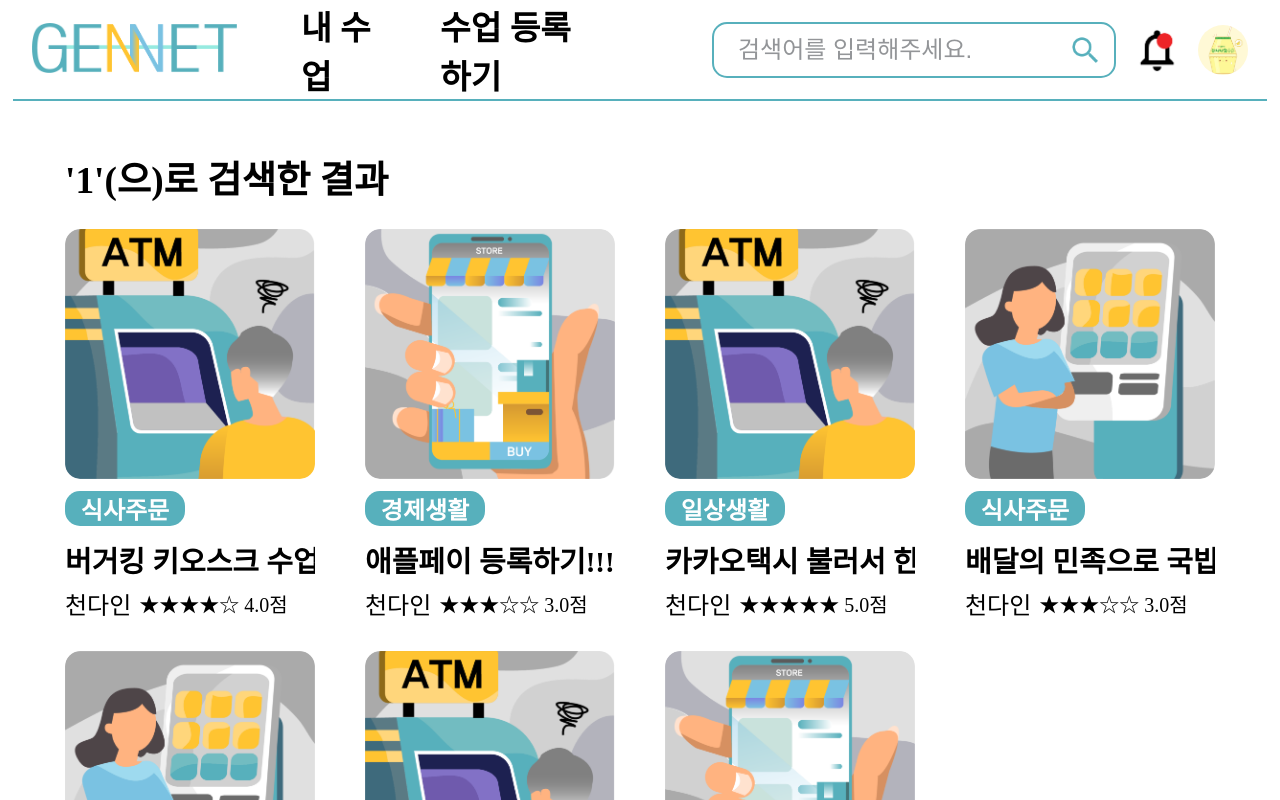
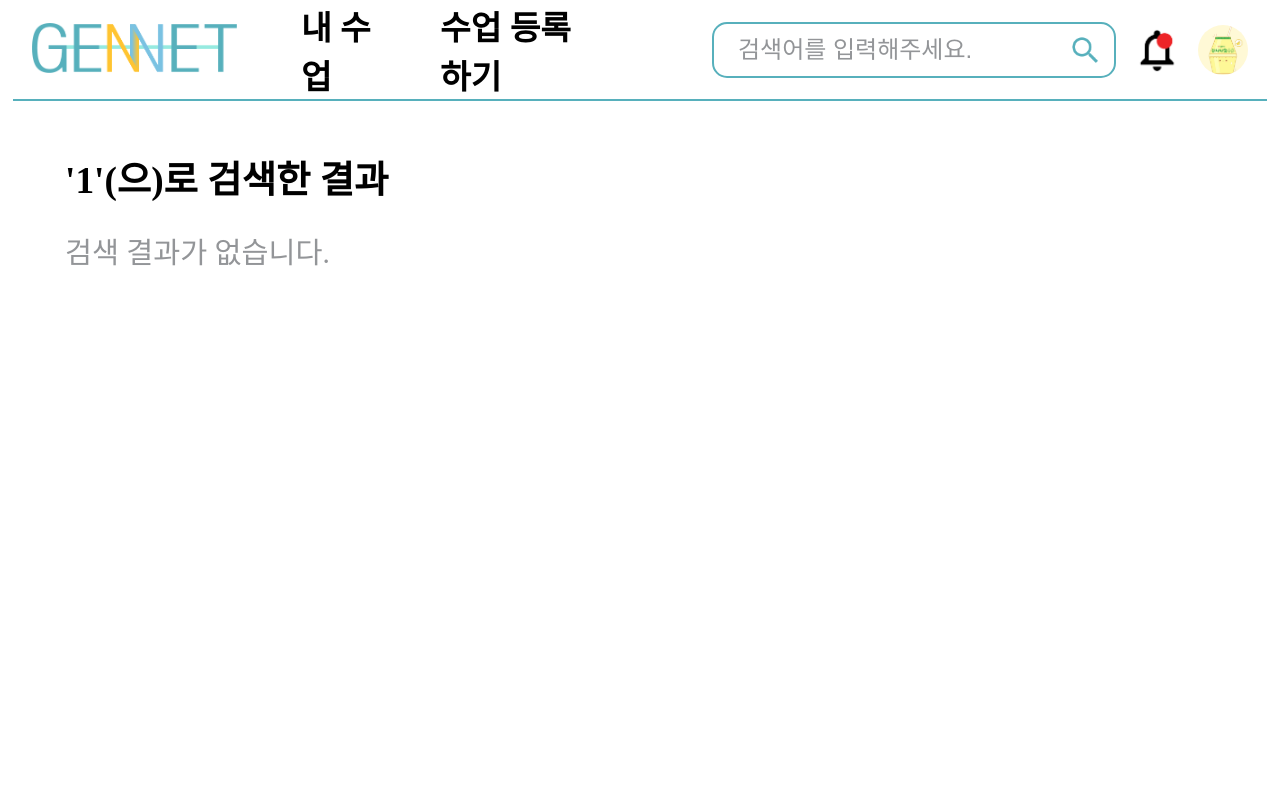
Before and after one commit to taehwan01/gennet-react, a React (Create React App) app: page /youth/search/1 in a window 1280 px wide. Shown: the top 800 px of the page. Built offline with nearby package versions, Linux system fonts and the light colour scheme.

Commit message:
feat: 검색 결과 없음 처리 추가

```diff
--- a/src/pages/SearchResult/SearchResult.jsx
+++ b/src/pages/SearchResult/SearchResult.jsx
@@ -5,60 +5,54 @@ import NewClass from '../../components/NewClass/NewClass';
 import styles from './SearchResult.module.scss';
 
 const newClasses = [
-  {
-    category: '식사주문',
-    title: '버거킹 키오스크 수업',
-    name: '천다인',
-    review: 4,
-    classImg: 1,
-  },
-  {
-    category: '경제생활',
-    title: '애플페이 등록하기!!!',
-    name: '천다인',
-    review: 3,
-    classImg: 2,
-  },
-  {
-    category: '일상생활',
-    title: '카카오택시 불러서 한강 놀러가기',
-    name: '천다인',
-    review: 5,
-    classImg: 1,
-  },
-  {
-    category: '식사주문',
-    title: '배달의 민족으로 국밥 시키기',
-    name: '천다인',
-    review: 3,
-    classImg: 0,
-  },
-  {
-    category: '일상생활',
-    title: '집에서 주민등록등본 출력하기',
-    name: '천다인',
-    review: 2,
-    classImg: 0,
-  },
-  {
-    category: '경제생활',
-    title: '핸드폰으로 계좌이체 하기',
-    name: '천다인',
-    review: 4,
-    classImg: 1,
-  },
-  {
-    category: '경제생활',
-    title: '인터넷뱅킹 하는 방법',
-    name: '천다인',
-    review: 4,
-    classImg: 2,
-  },
   // {
   //   category: '식사주문',
   //   title: '버거킹 키오스크 수업',
   //   name: '천다인',
   //   review: 4,
+  //   classImg: 1,
+  // },
+  // {
+  //   category: '경제생활',
+  //   title: '애플페이 등록하기!!!',
+  //   name: '천다인',
+  //   review: 3,
+  //   classImg: 2,
+  // },
+  // {
+  //   category: '일상생활',
+  //   title: '카카오택시 불러서 한강 놀러가기',
+  //   name: '천다인',
+  //   review: 5,
+  //   classImg: 1,
+  // },
+  // {
+  //   category: '식사주문',
+  //   title: '배달의 민족으로 국밥 시키기',
+  //   name: '천다인',
+  //   review: 3,
+  //   classImg: 0,
+  // },
+  // {
+  //   category: '일상생활',
+  //   title: '집에서 주민등록등본 출력하기',
+  //   name: '천다인',
+  //   review: 2,
+  //   classImg: 0,
+  // },
+  // {
+  //   category: '경제생활',
+  //   title: '핸드폰으로 계좌이체 하기',
+  //   name: '천다인',
+  //   review: 4,
+  //   classImg: 1,
+  // },
+  // {
+  //   category: '경제생활',
+  //   title: '인터넷뱅킹 하는 방법',
+  //   name: '천다인',
+  //   review: 4,
+  //   classImg: 2,
   // },
 ];
 
@@ -69,16 +63,17 @@ function Main() {
   return (
     <div className={styles['search-result-page']}>
       <div className={styles.messages}>
-        <p
-          className={`${styles['main-message']} font-bold ${
-            user.type === 'SENIOR' ? 'font-30pt' : 'font-28pt'
-          }`}
-        >
+        <p className={`${styles['main-message']} font-bold ${user.type === 'SENIOR' ? 'font-30pt' : 'font-28pt'}`}>
           &apos;{keyword}&apos;(으)로 검색한 결과
         </p>
       </div>
       <div className={styles['new-classes']}>
-        {newClasses.map((newClass) => (
+        {newClasses.length === 0 ? (
+          <span className={`${styles['no-result']} ${user.type === 'SENIOR' ? 'font-25pt' : 'font-22pt'}`}>
+            검색 결과가 없습니다.
+          </span>
+        ) : (
+          newClasses.map((newClass) => (
             <NewClass
               category={newClass.category}
               title={newClass.title}
@@ -86,7 +81,8 @@ function Main() {
               review={newClass.review}
               classImg={newClass.classImg}
             />
-        ))}
+          ))
+        )}
       </div>
     </div>
   );
--- a/src/pages/SearchResult/SearchResult.module.scss
+++ b/src/pages/SearchResult/SearchResult.module.scss
@@ -17,3 +17,7 @@
   display: grid;
   grid-template-columns: 1fr 1fr 1fr 1fr;
 }
+
+.no-result {
+  color: #939598;
+}
```
Lines whose indentation alone changed are shown as unchanged.
